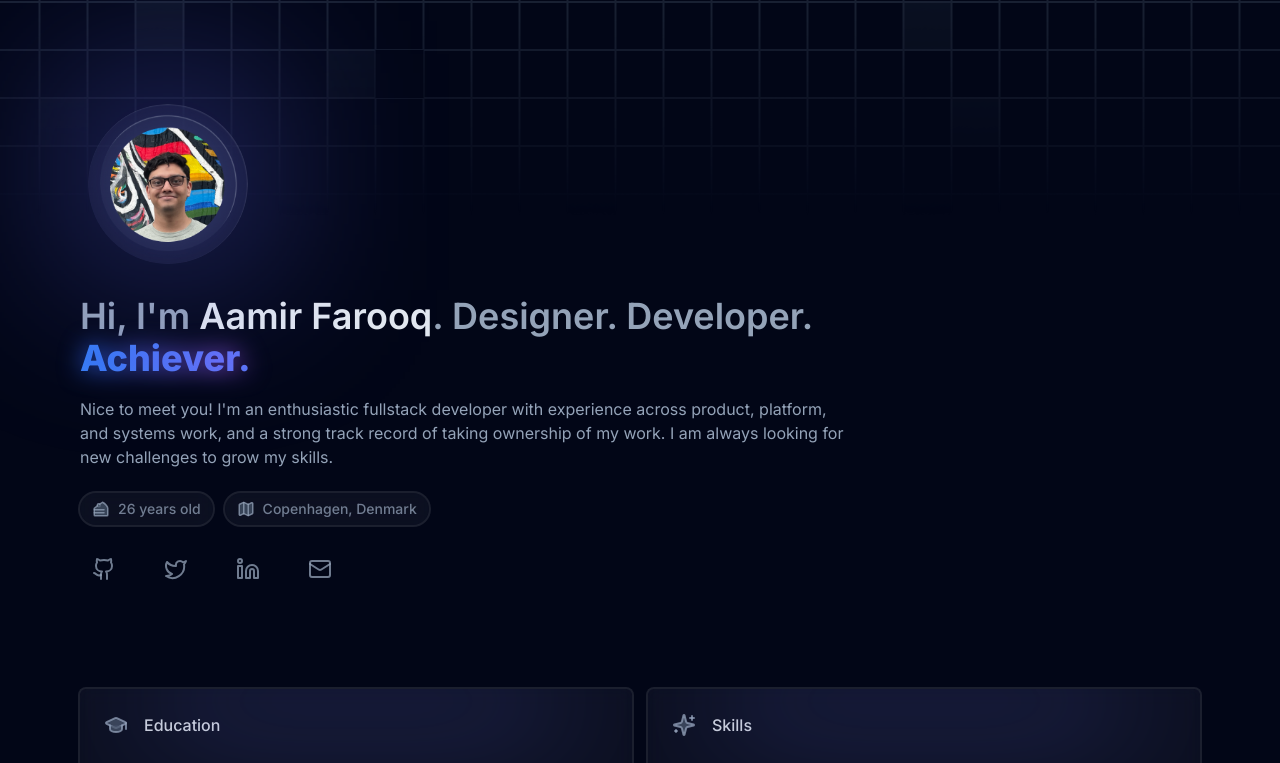
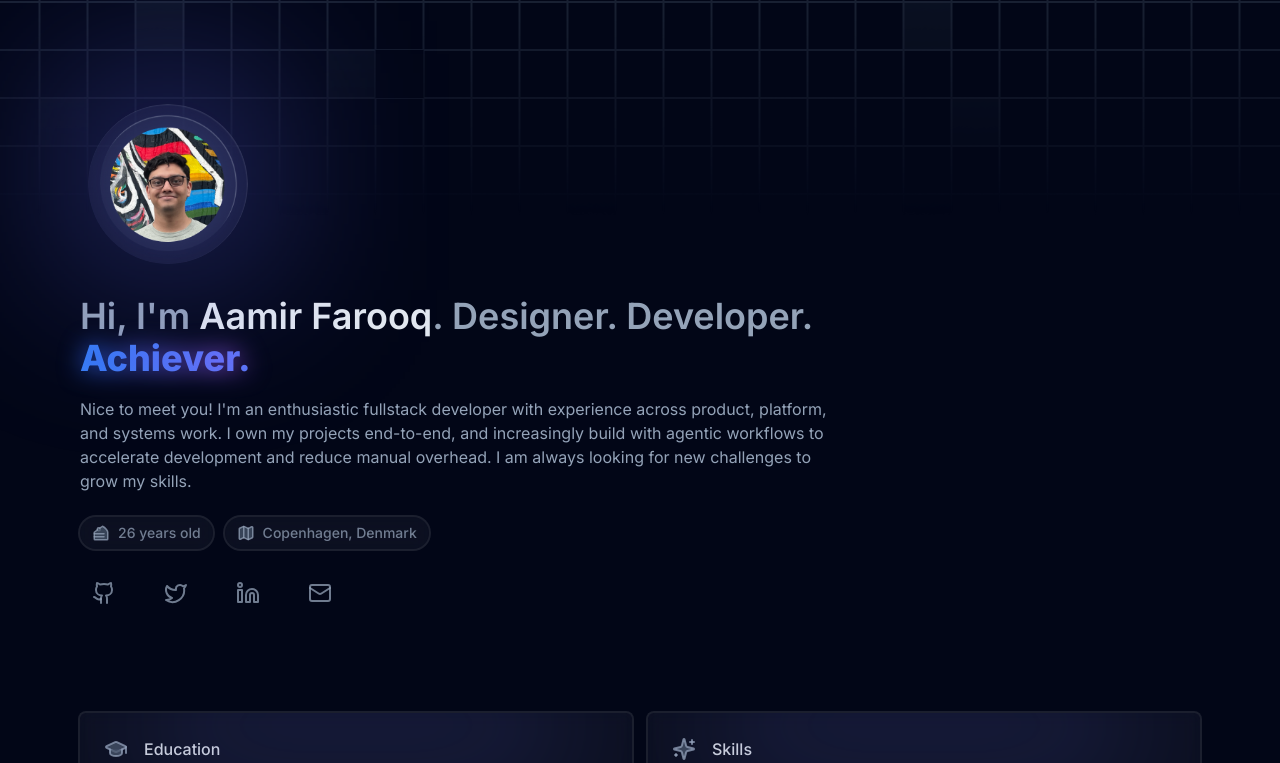
Before and after one commit to SlimShadyIAm/portfolio, a Next.js app: page / in a window 1280 px wide. Shown: the top 763 px of the page. Built offline with nearby package versions, Linux system fonts and the light colour scheme.

Commit message:
Update copy again.

```diff
--- a/src/components/sections/Intro/index.tsx
+++ b/src/components/sections/Intro/index.tsx
@@ -44,9 +44,10 @@ const Intro = () => {
         </h1>
         <p className="text-slate-400">
           Nice to meet you! I&apos;m an enthusiastic fullstack developer with
-          experience across product, platform, and systems work, and a strong
-          track record of taking ownership of my work. I am always looking for
-          new challenges to grow my skills.
+          experience across product, platform, and systems work. I own my
+          projects end-to-end, and increasingly build with agentic workflows to
+          accelerate development and reduce manual overhead. I am always looking
+          for new challenges to grow my skills.
         </p>
       </div>
       <div className="mb-[-8px] flex gap-3">
```
